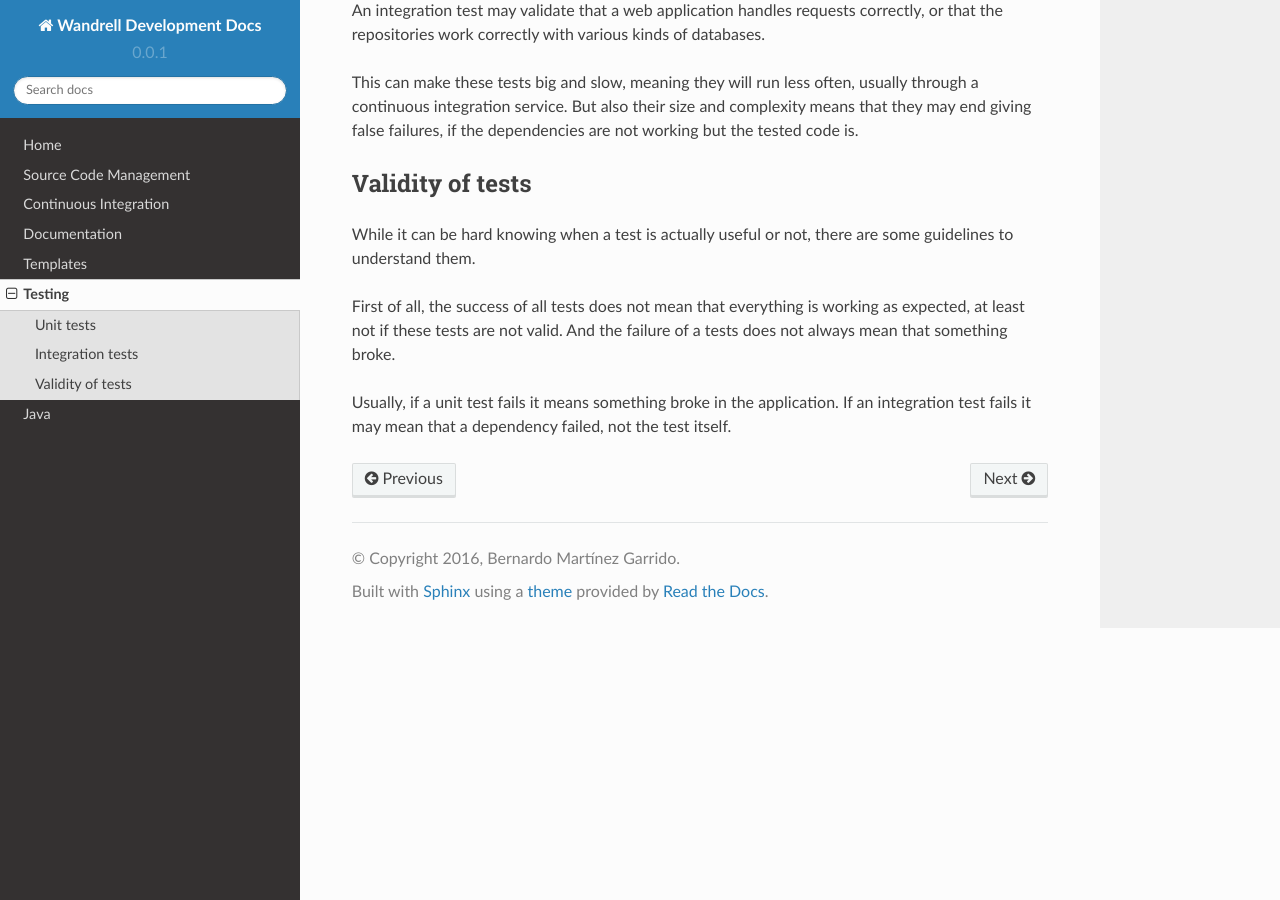
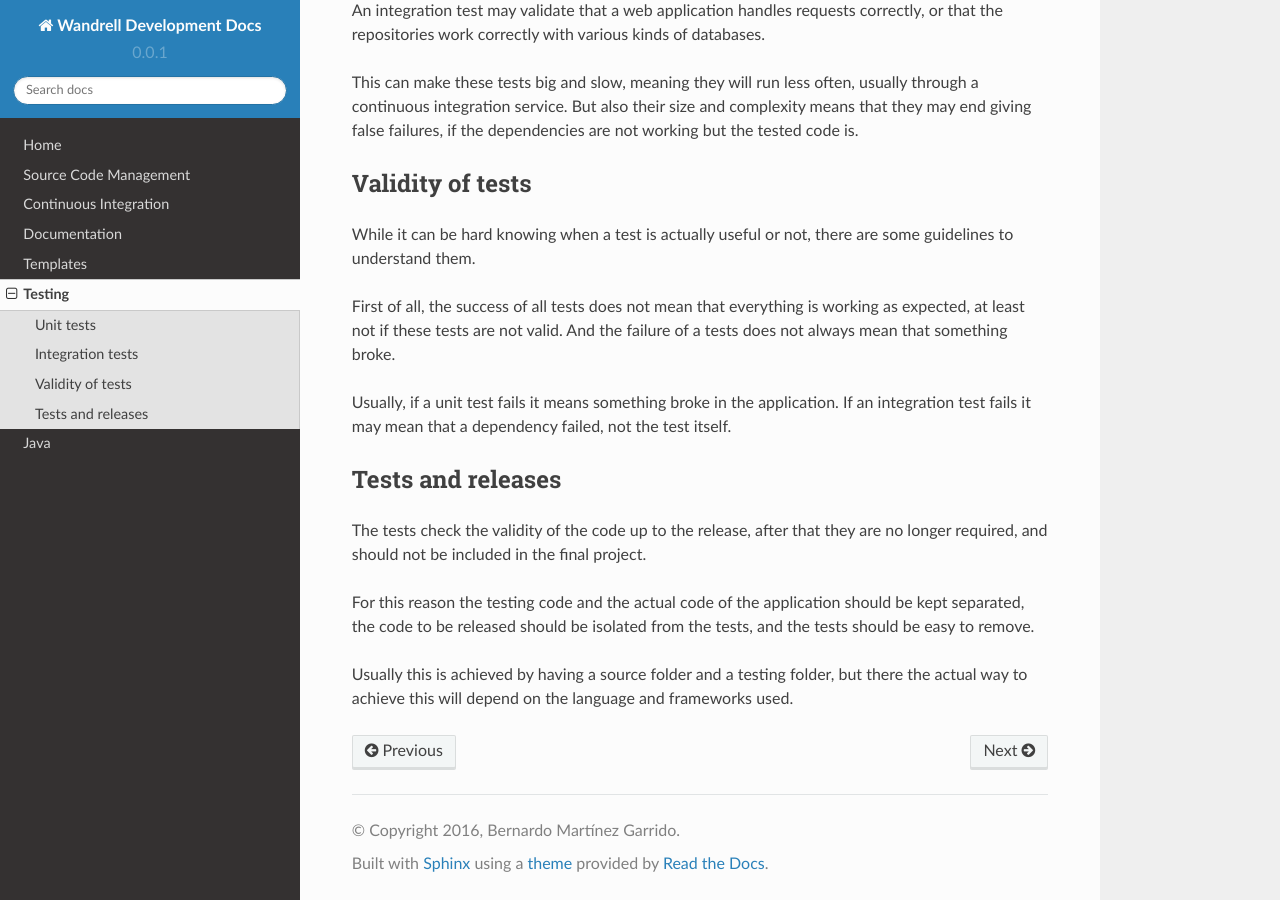
Before and after one commit to Bernardo-MG/development-docs, a Sphinx documentation site: the page built from source/testing/index.rst, in a window 1280 px wide and 900 px high, scrolled down 681 px. Built offline with Sphinx 7.4.7 and the Read the Docs theme 2.0.0, drawn with Linux system fonts in a browser that asks for light colours; pages that are not in the unit, such as notebooks, are missing from menus.

Commit message:
Added a comment about tests in releases.

```diff
--- a/source/testing/index.rst
+++ b/source/testing/index.rst
@@ -50,3 +50,17 @@ tests does not always mean that something broke.
 Usually, if a unit test fails it means something broke in the application. If
 an integration test fails it may mean that a dependency failed, not the test
 itself.
+
+Tests and releases
+==================
+
+The tests check the validity of the code up to the release, after that they are
+no longer required, and should not be included in the final project.
+
+For this reason the testing code and the actual code of the application should
+be kept separated, the code to be released should be isolated from the tests,
+and the tests should be easy to remove.
+
+Usually this is achieved by having a source folder and a testing folder, but
+there the actual way to achieve this will depend on the language and frameworks
+used.
```
